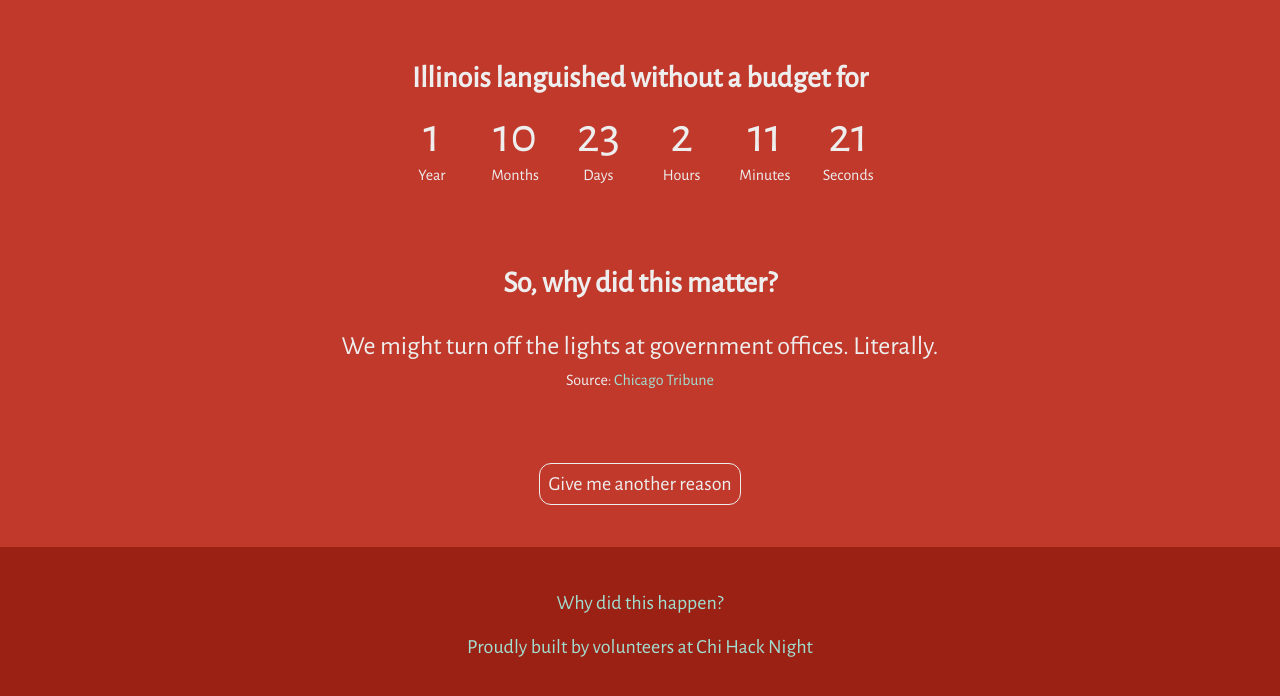
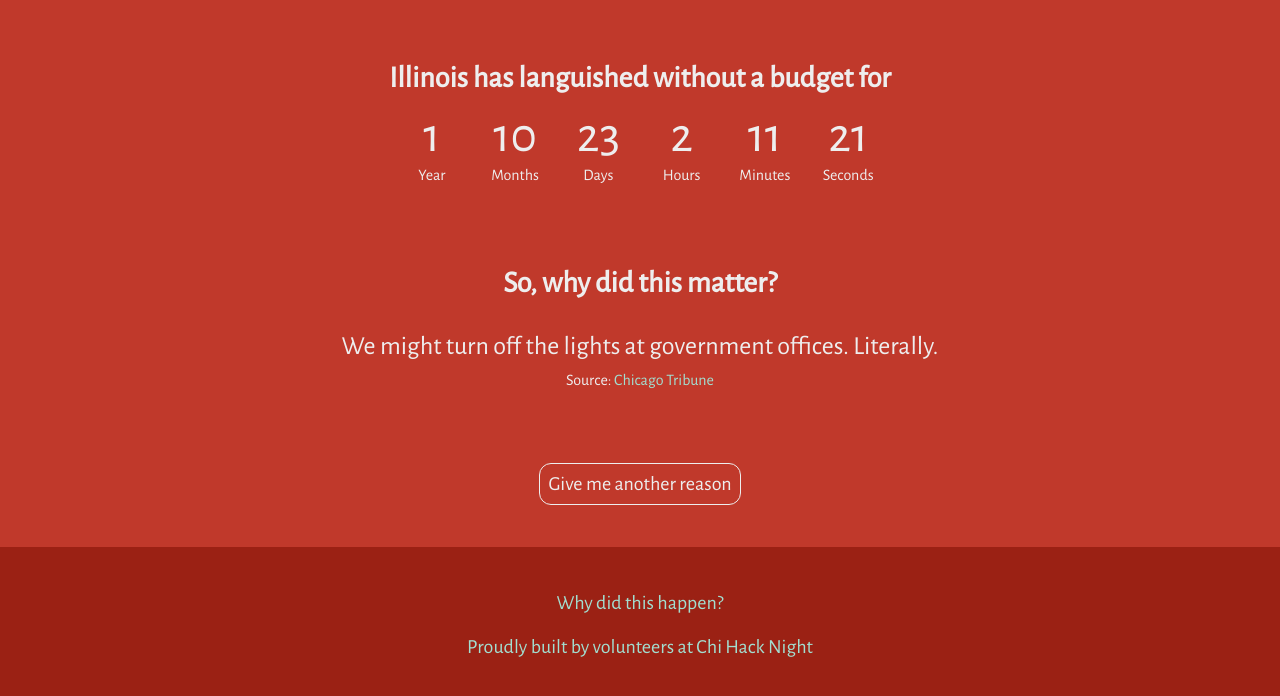
Before and after one commit to chihacknight/il-budget-clock, a Jekyll site: the page built from index.html, in a window 1280 px wide. Shown: the top 696 px of the page. Built offline with Jekyll 4.4.1, drawn with Linux system fonts in a browser that asks for light colours.

Commit message:
updated title to be present-tense

```diff
--- a/index.html
+++ b/index.html
@@ -3,7 +3,7 @@ layout: default
 ---
 
 <div class="header">
-    <p class="h2 no-pad-bottom">Illinois languished without a budget for</p>
+    <p class="h2 no-pad-bottom">Illinois has languished without a budget for</p>
     <div id="clock">
         <div>
             <span id="years"></span>
```
